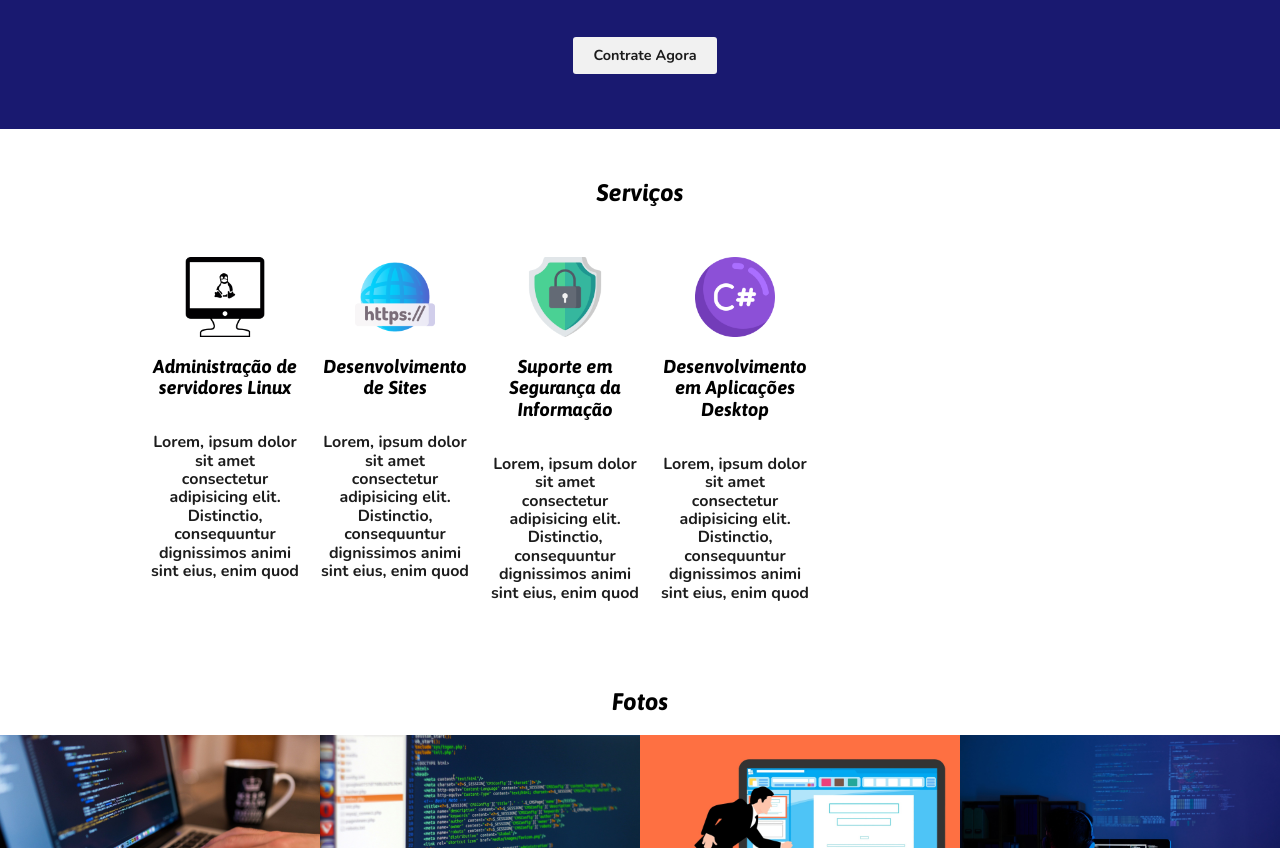
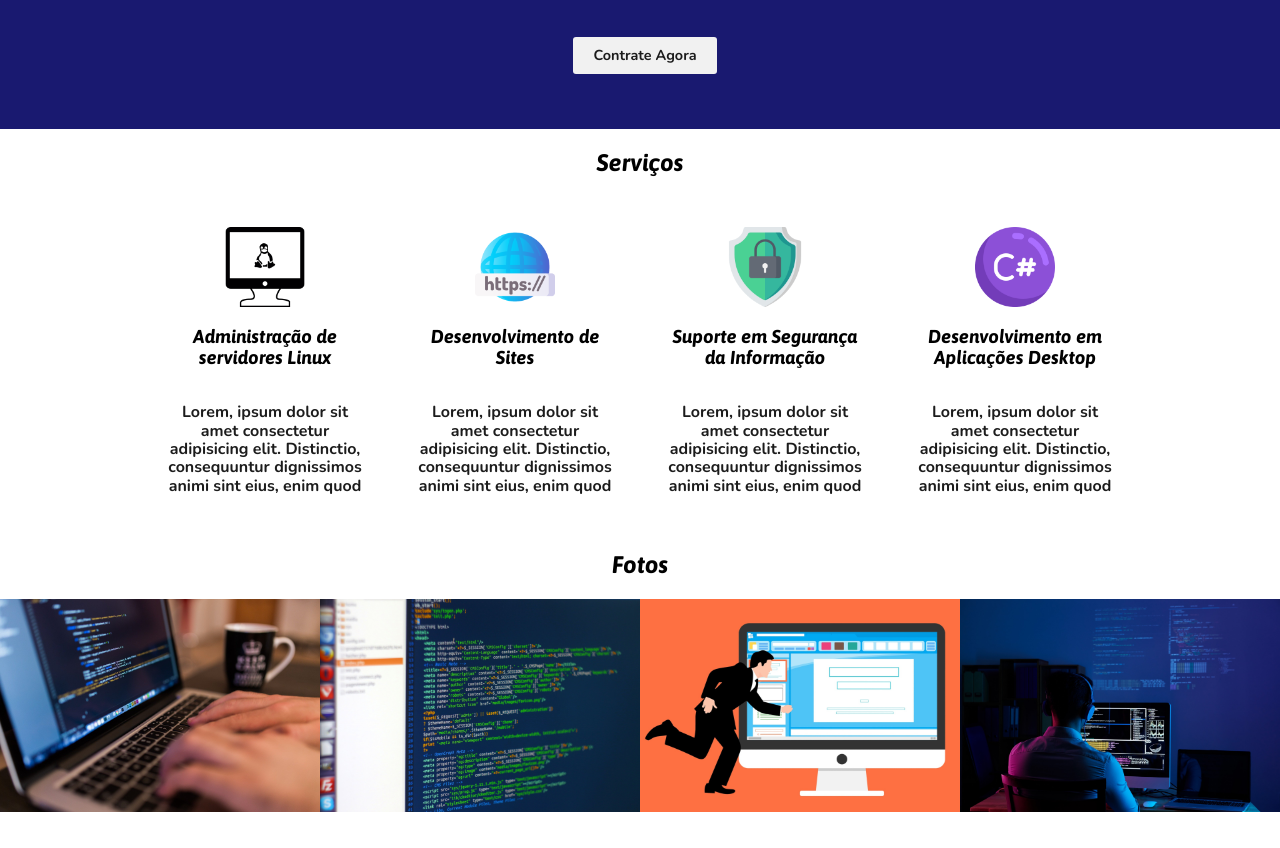
Before and after one commit to jesherdevsk8/Site-Responsivo, a plain HTML site: page index.html in a window 1280 px wide. Shown: the part 741-1589 px from the top of the page. Drawn offline with nearby package versions, Linux system fonts and the light colour scheme.

Commit message:
Mudei CSS

```diff
--- a/css/style.css
+++ b/css/style.css
@@ -142,11 +142,10 @@ header p {
     display: flex;
     flex-direction: column;
     align-items: center;
-    padding: 30px;
+    padding: 0 130px;
 }
 
 #serviços div {
-
             display: flex;
             flex-direction: column;
             align-items: center;
@@ -279,8 +278,8 @@ footer p {
     #serviços div {
 
                 flex-flow: 1;
-                flex-basis: 150px;
-                padding: 0 10px;
+                flex-basis: 200px;
+                padding: 0 25px;
 
     }
 
```
